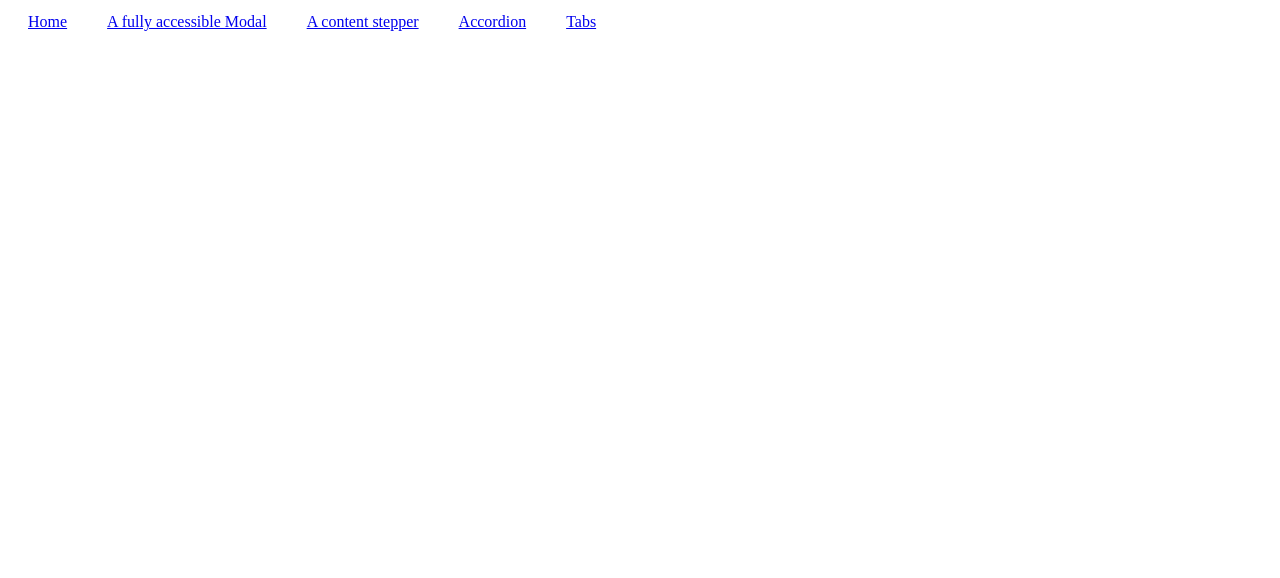
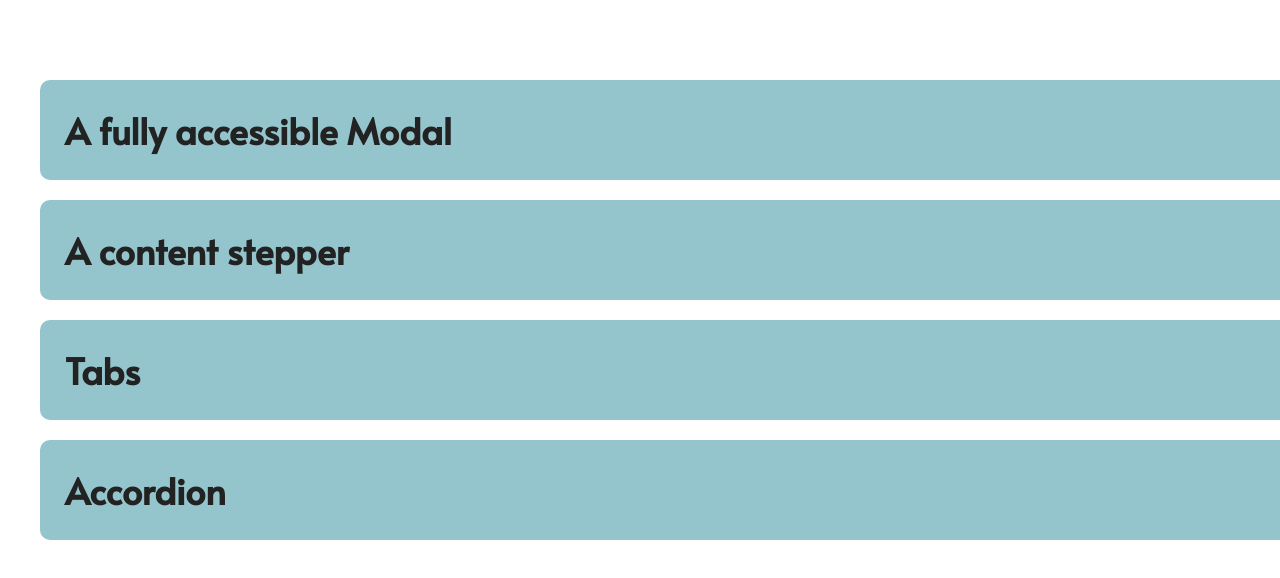
Before and after one commit to alexbuiltit/react-hooks, a Next.js app: page / in a window 1280 px wide. Shown: the top 578 px of the page. Built offline with nearby package versions, Linux system fonts and the light colour scheme.

Commit message:
Created listitem component

```diff
--- a/components/features/modal/ModalDialog.js
+++ b/components/features/modal/ModalDialog.js
@@ -43,6 +43,7 @@ const ModalDialog = ({ closeFunction, uniqueId, children }) => {
 
 ModalDialog.propTypes = {
   closeFunction: PropTypes.func,
+
   uniqueId: PropTypes.string,
 };
 
--- a/components/global/Header.js
+++ b/components/global/Header.js
@@ -1,5 +1,6 @@
 import React from 'react';
 import Link from 'next/link';
+import { useRouter } from 'next/router';
 import styled from 'styled-components';
 
 const headerStyles = {
@@ -18,38 +19,24 @@ const MainNavigation = styled.nav`
     }
   }
 `;
-const Header = () => (
+const Header = () => {
+  const router = useRouter();
+  const isHome = router.pathname === '/' ? true : false;
+  return (
     <div style={headerStyles}>
+      {!isHome && (
         <MainNavigation>
           <ul>
             <li>
               <Link href="/">
-            <a>Home</a>
-          </Link>
-        </li>
-        <li>
-          <Link href="/modal">
-            <a>A fully accessible Modal</a>
-          </Link>
-        </li>
-        <li>
-          <Link href="/stepper">
-            <a>A content stepper</a>
-          </Link>
-        </li>
-        <li>
-          <Link href="/accordion">
-            <a>Accordion</a>
-          </Link>
-        </li>
-        <li>
-          <Link href="/tabs">
-            <a>Tabs</a>
+                <a>Back home</a>
               </Link>
             </li>
           </ul>
         </MainNavigation>
+      )}
     </div>
   );
+};
 
 export default Header;
--- /dev/null
+++ b/components/global/ListItem.js
@@ -0,0 +1,46 @@
+import React from 'react';
+import PropTypes from 'prop-types';
+import styled from 'styled-components';
+import Link from 'next/link';
+
+const ListItemWrapper = styled.div`
+  a {
+    display: flex;
+    width: 100%;
+    margin: 0;
+    margin-bottom: 20px;
+    list-style-type: none;
+    background: #94c5cc;
+    border-radius: 10px;
+    padding: 20px;
+    text-decoration: none;
+    font-size: 24px;
+    color: #222;
+    border: 5px solid transparent;
+    transition: all ease 300ms;
+    &:hover,
+    :focus {
+      background: #fff;
+      border-color: #94c5cc;
+    }
+  }
+`;
+
+const ListItem = ({ link, title }) => {
+  if (!link) return null;
+  return (
+    <ListItemWrapper>
+      <Link href={link}>
+        <a>
+          <h2>{title}</h2>
+        </a>
+      </Link>
+    </ListItemWrapper>
+  );
+};
+
+ListItem.propTypes = {
+  link: PropTypes.string,
+  title: PropTypes.string,
+};
+export default ListItem;
--- a/pages/_document.js
+++ b/pages/_document.js
@@ -1,32 +1,49 @@
-import Document, { Head, Main, NextScript } from 'next/document';
-
+import React from 'react';
+import Document, { Html, Head, Main, NextScript } from 'next/document';
 import { ServerStyleSheet } from 'styled-components';
+import GlobalStyles from '../theme/GlobalStyles';
 
 export default class MyDocument extends Document {
-  static getInitialProps({ renderPage }) {
+  static async getInitialProps(ctx) {
     const sheet = new ServerStyleSheet();
+    const originalRenderPage = ctx.renderPage;
 
-    const page = renderPage(App => props =>
-      sheet.collectStyles(<App {...props} />)
-    );
+    try {
+      ctx.renderPage = () =>
+        originalRenderPage({
+          enhanceApp: App => props => sheet.collectStyles(<App {...props} />),
+        });
 
-    const styleTags = sheet.getStyleElement();
-
-    return { ...page, styleTags };
+      const initialProps = await Document.getInitialProps(ctx);
+      return {
+        ...initialProps,
+        styles: (
+          <>
+            {initialProps.styles}
+            {sheet.getStyleElement()}
+          </>
+        ),
+      };
+    } finally {
+      sheet.seal();
+    }
   }
 
   render() {
     return (
-      <html>
+      <Html lang="en">
         <Head>
-          {/* <title>My page</title> */}
-          {this.props.styleTags}
+          <link
+            href="https://fonts.googleapis.com/css?family=Alata"
+            rel="stylesheet"
+          ></link>
+          <GlobalStyles />
         </Head>
         <body>
           <Main />
           <NextScript />
         </body>
-      </html>
+      </Html>
     );
   }
 }
--- a/pages/index.js
+++ b/pages/index.js
@@ -1,8 +1,17 @@
 import React from 'react';
 import Layout from '../components/global/Layout';
+import Link from 'next/link';
+import ListItem from '../components/global/ListItem';
 
 const Index = () => {
-  return <Layout />;
+  return (
+    <Layout>
+      <ListItem link="/modal" title="A fully accessible Modal" />
+      <ListItem link="/stepper" title="A content stepper" />
+      <ListItem link="/tabs" title="Tabs" />
+      <ListItem link="/accordion" title="Accordion" />
+    </Layout>
+  );
 };
 
 export default Index;
--- /dev/null
+++ b/theme/GlobalStyles.js
@@ -0,0 +1,18 @@
+import { createGlobalStyle } from 'styled-components';
+
+const GlobalStyles = createGlobalStyle`
+  body {
+    padding:0;
+    margin: 0;
+    /* font-family: 'Open Sans', sans-serif; */
+    transition: all ease 300ms;
+  }
+
+  h1,h2,h3,h4,h5,h6{
+    font-family: 'Alata', sans-serif;
+    font-weight: 900;
+    margin: 0;
+  }
+`;
+
+export default GlobalStyles;
```
Lines whose indentation alone changed are shown as unchanged.
